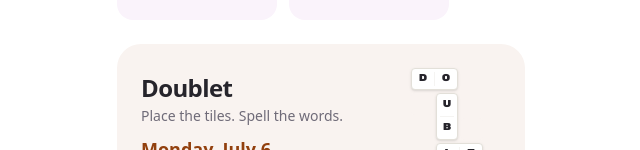
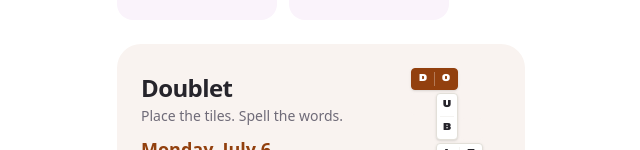
Before and after one commit to rickymetz/wordgirl, a React (Vite) app: page / in a window 1280 px wide. Shown: the part 802-952 px from the top of the page, without its empty margins (319-959 px from the left). Built offline with nearby package versions, Linux system fonts and the light colour scheme.

Commit message:
Accent-color the D-O domino pair in hub card preview
Matches the pattern of other games highlighting one piece in accent.

Co-Authored-By: Claude Opus 4.6 <noreply@anthropic.com>
Claude-Session: https://claude.ai/code/session_01CGazvjucZPy41Lw8cVwrAQ

```diff
--- a/src/games/doublet/ui/DoubletPreview.tsx
+++ b/src/games/doublet/ui/DoubletPreview.tsx
@@ -9,7 +9,7 @@ export function DoubletPreview() {
       }}
       aria-hidden
     >
-      <Domino letters={["D", "O"]} dir="H" row="1" col="1 / span 2" />
+      <Domino letters={["D", "O"]} dir="H" row="1" col="1 / span 2" accent />
       <Domino letters={["U", "B"]} dir="V" row="2 / span 2" col="2" />
       <Domino letters={["L", "E"]} dir="H" row="4" col="2 / span 2" />
 
@@ -30,25 +30,27 @@ function Domino({
   dir,
   row,
   col,
+  accent,
 }: {
   letters: [string, string];
   dir: "H" | "V";
   row: string;
   col: string;
+  accent?: boolean;
 }) {
   const isH = dir === "H";
   return (
     <div
-      className="flex items-center bg-surface shadow-sm"
+      className={`flex items-center shadow-sm ${accent ? "bg-accent" : "bg-surface"}`}
       style={{
         gridRow: row,
         gridColumn: col,
         flexDirection: isH ? "row" : "column",
-        border: "1px solid var(--color-line)",
+        border: `1px solid var(${accent ? "--color-accent" : "--color-line"})`,
         borderRadius: "4px",
       }}
     >
-      <span className="flex-1 flex items-center justify-center font-game text-[10px] text-ink">
+      <span className={`flex-1 flex items-center justify-center font-game text-[10px] ${accent ? "text-surface" : "text-ink"}`}>
         {letters[0]}
       </span>
       <div
@@ -56,11 +58,11 @@ function Domino({
           ...(isH
             ? { width: "1px", alignSelf: "stretch", marginBlock: "3px" }
             : { height: "1px", alignSelf: "stretch", marginInline: "3px" }),
-          backgroundColor: "var(--color-line)",
-          opacity: 0.35,
+          backgroundColor: accent ? "var(--color-surface)" : "var(--color-line)",
+          opacity: accent ? 0.3 : 0.35,
         }}
       />
-      <span className="flex-1 flex items-center justify-center font-game text-[10px] text-ink">
+      <span className={`flex-1 flex items-center justify-center font-game text-[10px] ${accent ? "text-surface" : "text-ink"}`}>
         {letters[1]}
       </span>
     </div>
```
